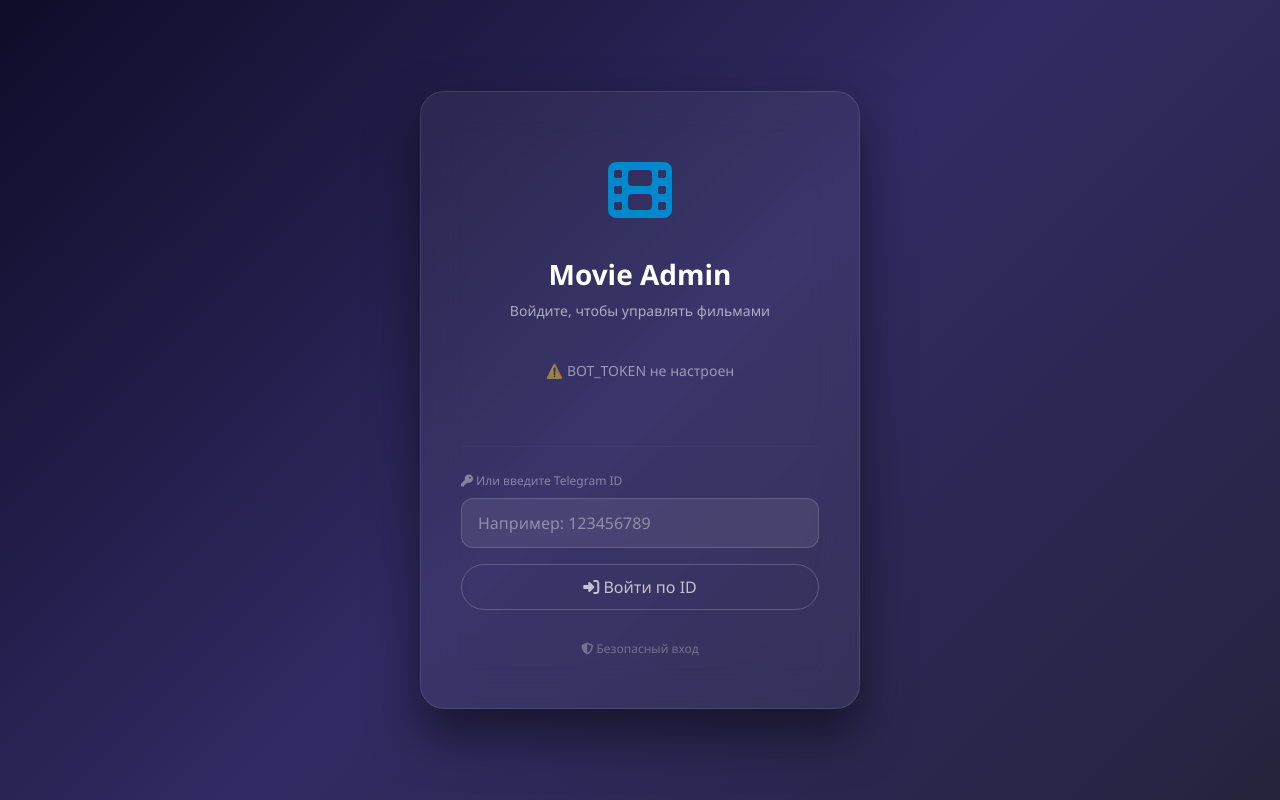
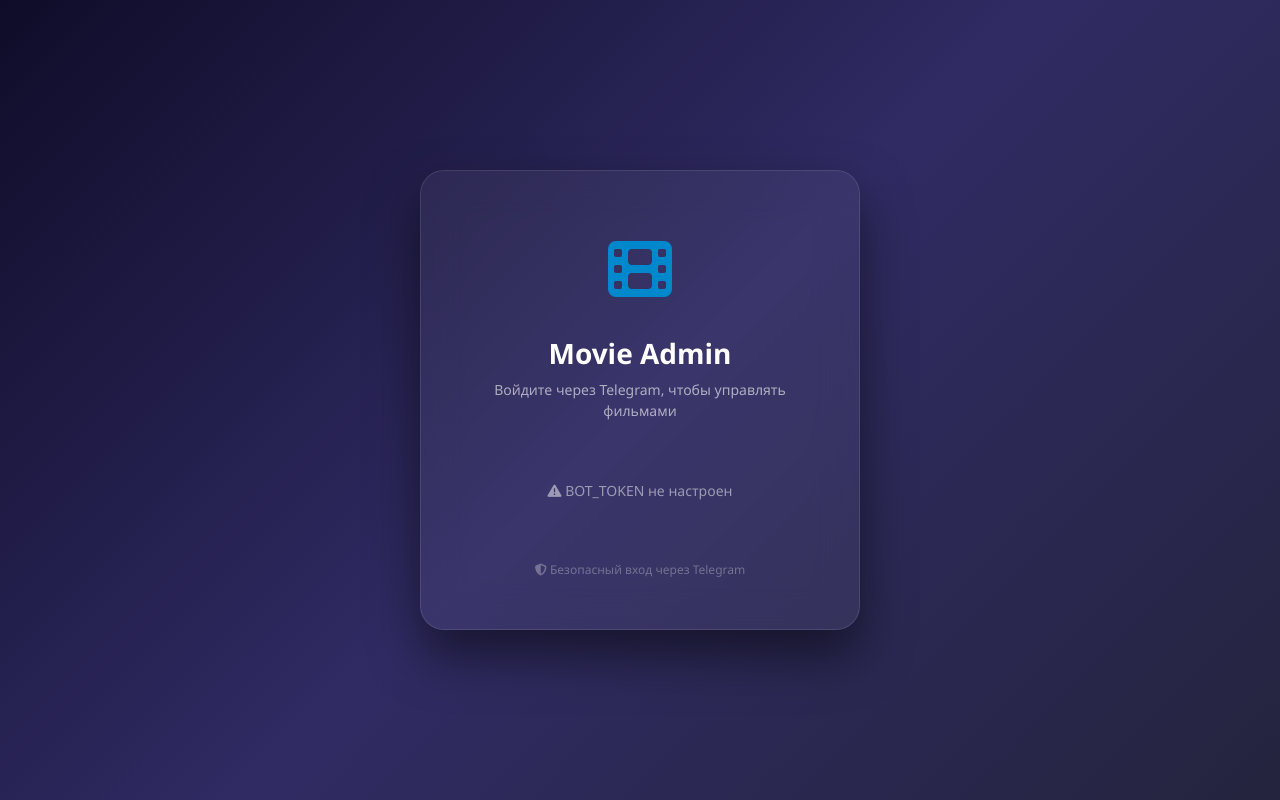
Before and after one commit to ggd2rt8f8d-arch/site, a FastAPI app: template templates/login.html in a window 1280 px wide. Run offline with FastAPI, Linux system fonts and the light colour scheme; the template is opened without the code that fills it, so the values that code supplies are empty; parts of the project's set-up code (start-up, migrations or seed data) failed here and were passed over.

Commit message:
Update login.html

```diff
--- a/templates/login.html
+++ b/templates/login.html
@@ -42,7 +42,53 @@
             color: #0088cc;
             margin-bottom: 20px;
         }
-        .telegram-btn {
+        .error-msg {
+            color: #ff6b6b;
+            font-size: 14px;
+            margin-top: 15px;
+            display: none;
+        }
+        .success-msg {
+            color: #88dd88;
+            font-size: 14px;
+            margin-top: 15px;
+            display: none;
+        }
+        .footer-text {
+            color: rgba(255,255,255,0.3);
+            font-size: 12px;
+            margin-top: 30px;
+        }
+        .telegram-widget-container {
+            margin: 10px 0;
+            min-height: 80px;
+            display: flex;
+            justify-content: center;
+            align-items: center;
+            flex-direction: column;
+        }
+        .telegram-widget-container iframe {
+            border-radius: 50px !important;
+        }
+        .loading-text {
+            color: rgba(255,255,255,0.5);
+            font-size: 14px;
+        }
+        .spinner {
+            display: inline-block;
+            width: 20px;
+            height: 20px;
+            border: 2px solid rgba(255,255,255,0.1);
+            border-top-color: #0088cc;
+            border-radius: 50%;
+            animation: spin 0.8s linear infinite;
+            margin-right: 10px;
+            vertical-align: middle;
+        }
+        @keyframes spin {
+            to { transform: rotate(360deg); }
+        }
+        .btn-telegram {
             background: #0088cc;
             border: none;
             border-radius: 50px;
@@ -56,83 +102,30 @@
             align-items: center;
             gap: 12px;
             text-decoration: none;
-            width: 100%;
-            justify-content: center;
         }
-        .telegram-btn:hover {
+        .btn-telegram:hover {
             background: #006699;
             transform: translateY(-2px);
             box-shadow: 0 10px 30px rgba(0,136,204,0.3);
             color: #fff;
         }
-        .telegram-btn i {
+        .btn-telegram i {
             font-size: 24px;
         }
-        .error-msg {
-            color: #ff6b6b;
-            font-size: 14px;
-            margin-top: 15px;
+        .error-box {
+            background: rgba(255,0,0,0.1);
+            border: 1px solid rgba(255,0,0,0.2);
+            border-radius: 12px;
+            padding: 12px 16px;
+            margin-top: 12px;
             display: none;
         }
-        .footer-text {
-            color: rgba(255,255,255,0.3);
-            font-size: 12px;
-            margin-top: 30px;
+        .error-box.show {
+            display: block;
         }
-        .divider {
-            border: none;
-            border-top: 1px solid rgba(255,255,255,0.1);
-            margin: 25px 0;
-        }
-        .id-input {
-            background: rgba(255,255,255,0.08);
-            border: 1px solid rgba(255,255,255,0.15);
-            color: #fff;
-            border-radius: 12px;
-            padding: 12px 16px;
-            width: 100%;
-            font-size: 16px;
-            transition: all 0.3s;
-        }
-        .id-input:focus {
-            outline: none;
-            border-color: #0088cc;
-            background: rgba(255,255,255,0.12);
-        }
-        .id-input::placeholder {
-            color: rgba(255,255,255,0.4);
-        }
-        .btn-outline-light {
-            border-radius: 50px;
-            padding: 10px 30px;
-            width: 100%;
-            border-color: rgba(255,255,255,0.2);
-            color: rgba(255,255,255,0.7);
-            transition: all 0.3s;
-        }
-        .btn-outline-light:hover {
-            background: rgba(255,255,255,0.1);
-            color: #fff;
-        }
-        .id-label {
-            color: rgba(255,255,255,0.4);
-            font-size: 12px;
-            margin-bottom: 8px;
-            display: block;
-            text-align: left;
-        }
-        .success-msg {
-            color: #88dd88;
-            font-size: 14px;
-            margin-top: 15px;
-            display: none;
-        }
-        .telegram-widget-container {
-            margin: 10px 0;
-            min-height: 70px;
-            display: flex;
-            justify-content: center;
-            align-items: center;
+        .error-box .text {
+            color: #ff6b6b;
+            font-size: 13px;
         }
     </style>
 </head>
@@ -142,24 +135,19 @@
             <i class="fas fa-film"></i>
         </div>
         <h1>Movie Admin</h1>
-        <p>Войдите, чтобы управлять фильмами</p>
+        <p>Войдите через Telegram, чтобы управлять фильмами</p>
 
         <!-- ВСТРОЕННЫЙ ВИДЖЕТ TELEGRAM -->
-        <div class="telegram-widget-container" id="telegramWidget"></div>
+        <div class="telegram-widget-container" id="telegramWidget">
+            <div class="loading-text">
+                <span class="spinner"></span> Загрузка виджета...
+            </div>
+        </div>
 
-        <hr class="divider">
-
-        <!-- Запасной вход по ID -->
-        <form method="post" action="/auth/id">
-            <label class="id-label"><i class="fas fa-key"></i> Или введите Telegram ID</label>
-            <input type="number" name="user_id" placeholder="Например: 123456789" class="id-input" required>
-            <button type="submit" class="btn btn-outline-light mt-3">
-                <i class="fas fa-sign-in-alt"></i> Войти по ID
-            </button>
-        </form>
-
-        <div id="errorMsg" class="error-msg">
-            <i class="fas fa-exclamation-circle"></i> <span id="errorText">Ошибка авторизации</span>
+        <div id="errorBox" class="error-box">
+            <div class="text" id="errorText">
+                <i class="fas fa-exclamation-circle"></i> Ошибка авторизации
+            </div>
         </div>
 
         <div id="successMsg" class="success-msg">
@@ -167,19 +155,21 @@
         </div>
 
         <div class="footer-text">
-            <i class="fas fa-shield-alt"></i> Безопасный вход
+            <i class="fas fa-shield-alt"></i> Безопасный вход через Telegram
         </div>
     </div>
 
     <script>
         // ============================================================
-        // ГЛОБАЛЬНАЯ ФУНКЦИЯ — её вызывает Telegram Widget
+        // 1. ГЛОБАЛЬНАЯ ФУНКЦИЯ — её вызывает Telegram Widget
         // ============================================================
         window.onTelegramAuth = function(user) {
             console.log('✅ Авторизация через Telegram:', user);
 
             document.getElementById('successMsg').style.display = 'block';
             document.getElementById('successText').textContent = 'Авторизация успешна! Перенаправление...';
+            document.getElementById('telegramWidget').innerHTML = '<div class="loading-text"><span class="spinner"></span> Вход...</div>';
+            document.getElementById('errorBox').classList.remove('show');
 
             // Отправляем данные на сервер
             fetch('/auth/telegram', {
@@ -207,31 +197,61 @@
                 if (data.success) {
                     window.location.href = '/dashboard';
                 } else {
-                    document.getElementById('errorMsg').style.display = 'block';
-                    document.getElementById('errorText').textContent = data.error || 'Ошибка авторизации';
+                    document.getElementById('errorBox').classList.add('show');
+                    document.getElementById('errorText').innerHTML = '<i class="fas fa-exclamation-circle"></i> ' + (data.error || 'Ошибка авторизации');
                     document.getElementById('successMsg').style.display = 'none';
+                    document.getElementById('telegramWidget').innerHTML = '<div class="loading-text">⚠️ Попробуйте снова</div>';
+                    setTimeout(() => {
+                        document.getElementById('telegramWidget').innerHTML = '';
+                        loadTelegramWidget();
+                    }, 2000);
                 }
             })
             .catch((err) => {
                 console.error('❌ Ошибка:', err);
-                document.getElementById('errorMsg').style.display = 'block';
-                document.getElementById('errorText').textContent = err.message || 'Ошибка соединения с сервером';
+                document.getElementById('errorBox').classList.add('show');
+                document.getElementById('errorText').innerHTML = '<i class="fas fa-exclamation-circle"></i> ' + (err.message || 'Ошибка соединения с сервером');
                 document.getElementById('successMsg').style.display = 'none';
+                document.getElementById('telegramWidget').innerHTML = '<div class="loading-text">⚠️ Попробуйте снова</div>';
+                setTimeout(() => {
+                    document.getElementById('telegramWidget').innerHTML = '';
+                    loadTelegramWidget();
+                }, 2000);
             });
         };
 
         // ============================================================
-        // ЗАГРУЗКА ВИДЖЕТА
+        // 2. ЗАГРУЗКА ВИДЖЕТА
         // ============================================================
         function loadTelegramWidget() {
             const container = document.getElementById('telegramWidget');
+
+            // Получаем bot_id из переменной окружения
             const botToken = '{{ BOT_TOKEN }}';
-            const botId = botToken ? botToken.split(':')[0] : '';
 
-            if (!botId) {
-                container.innerHTML = '<p style="color:rgba(255,255,255,0.5);font-size:14px;">⚠️ BOT_TOKEN не настроен</p>';
+            if (!botToken || botToken === 'None' || botToken === '') {
+                container.innerHTML = `
+                    <div style="color:rgba(255,255,255,0.5);font-size:14px;padding:20px;">
+                        <i class="fas fa-exclamation-triangle"></i> BOT_TOKEN не настроен
+                    </div>
+                `;
                 return;
             }
+
+            const botId = botToken.split(':')[0];
+
+            if (!botId || botId === 'None') {
+                container.innerHTML = `
+                    <div style="color:rgba(255,255,255,0.5);font-size:14px;padding:20px;">
+                        <i class="fas fa-exclamation-triangle"></i> Неверный формат BOT_TOKEN
+                    </div>
+                `;
+                return;
+            }
+
+            console.log('🔑 Bot ID:', botId);
+            console.log('🌐 Origin:', window.location.origin);
+            console.log('📡 Загрузка виджета...');
 
             // Создаём скрипт виджета
             const script = document.createElement('script');
@@ -245,41 +265,75 @@
             script.async = true;
 
             script.onerror = function() {
+                console.error('❌ Ошибка загрузки виджета');
                 container.innerHTML = `
-                    <button class="telegram-btn" onclick="redirectToTelegram()">
+                    <button class="btn-telegram" onclick="redirectToTelegram()">
                         <i class="fab fa-telegram"></i> Войти через Telegram
                     </button>
+                    <div style="color:rgba(255,255,255,0.3);font-size:12px;margin-top:8px;">
+                        Если кнопка не работает, попробуйте обновить страницу
+                    </div>
                 `;
             };
 
+            // Очищаем и добавляем скрипт
+            container.innerHTML = '';
             container.appendChild(script);
-            console.log('🔑 Bot ID:', botId);
-            console.log('🌐 Origin:', window.location.origin);
-            console.log('✅ Виджет загружается...');
+
+            // Таймаут на случай, если виджет не загрузился
+            setTimeout(() => {
+                if (container.querySelector('iframe') === null && container.querySelector('button') === null) {
+                    console.warn('⚠️ Виджет не загрузился, показываем кнопку');
+                    container.innerHTML = `
+                        <button class="btn-telegram" onclick="redirectToTelegram()">
+                            <i class="fab fa-telegram"></i> Войти через Telegram
+                        </button>
+                    `;
+                }
+            }, 5000);
         }
 
-        // Запасной способ — открыть окно OAuth
+        // ============================================================
+        // 3. ЗАПАСНОЙ СПОСОБ — OAuth в отдельном окне
+        // ============================================================
         function redirectToTelegram() {
             const botToken = '{{ BOT_TOKEN }}';
             const botId = botToken ? botToken.split(':')[0] : '';
 
             if (!botId) {
-                document.getElementById('errorMsg').style.display = 'block';
-                document.getElementById('errorText').textContent = 'BOT_TOKEN не настроен!';
+                document.getElementById('errorBox').classList.add('show');
+                document.getElementById('errorText').innerHTML = '<i class="fas fa-exclamation-circle"></i> BOT_TOKEN не настроен!';
                 return;
             }
 
             const origin = encodeURIComponent(window.location.origin);
             const authUrl = `https://oauth.telegram.org/auth?bot_id=${botId}&origin=${origin}&embed=1&request_access=write`;
 
+            document.getElementById('telegramWidget').innerHTML = '<div class="loading-text"><span class="spinner"></span> Открываем окно авторизации...</div>';
+
             const win = window.open(authUrl, '_blank', 'width=600,height=700,scrollbars=yes');
+
+            if (!win) {
+                document.getElementById('errorBox').classList.add('show');
+                document.getElementById('errorText').innerHTML = '<i class="fas fa-exclamation-circle"></i> Браузер заблокировал всплывающее окно. Разрешите всплывающие окна для этого сайта.';
+                document.getElementById('telegramWidget').innerHTML = '';
+                loadTelegramWidget();
+                return;
+            }
 
             const checkWin = setInterval(() => {
                 if (win.closed) {
                     clearInterval(checkWin);
+                    document.getElementById('telegramWidget').innerHTML = '<div class="loading-text"><span class="spinner"></span> Проверка авторизации...</div>';
                     setTimeout(checkAuth, 1000);
                 }
             }, 500);
+
+            setTimeout(() => {
+                if (!win.closed) {
+                    document.getElementById('telegramWidget').innerHTML = '<div class="loading-text">⏳ Ожидание завершения авторизации в Telegram...</div>';
+                }
+            }, 3000);
         }
 
         function checkAuth() {
@@ -288,13 +342,26 @@
                 .then(data => {
                     if (data.authenticated) {
                         window.location.href = '/dashboard';
+                    } else {
+                        document.getElementById('telegramWidget').innerHTML = '';
+                        loadTelegramWidget();
+                        document.getElementById('errorBox').classList.add('show');
+                        document.getElementById('errorText').innerHTML = '<i class="fas fa-exclamation-circle"></i> Авторизация не выполнена. Попробуйте снова.';
                     }
                 })
-                .catch(() => {});
+                .catch(() => {
+                    document.getElementById('telegramWidget').innerHTML = '';
+                    loadTelegramWidget();
+                });
         }
 
-        // Загружаем виджет при загрузке страницы
-        document.addEventListener('DOMContentLoaded', loadTelegramWidget);
+        // ============================================================
+        // 4. ЗАПУСК
+        // ============================================================
+        document.addEventListener('DOMContentLoaded', function() {
+            // Небольшая задержка для уверенности
+            setTimeout(loadTelegramWidget, 500);
+        });
     </script>
 </body>
 </html>
```
